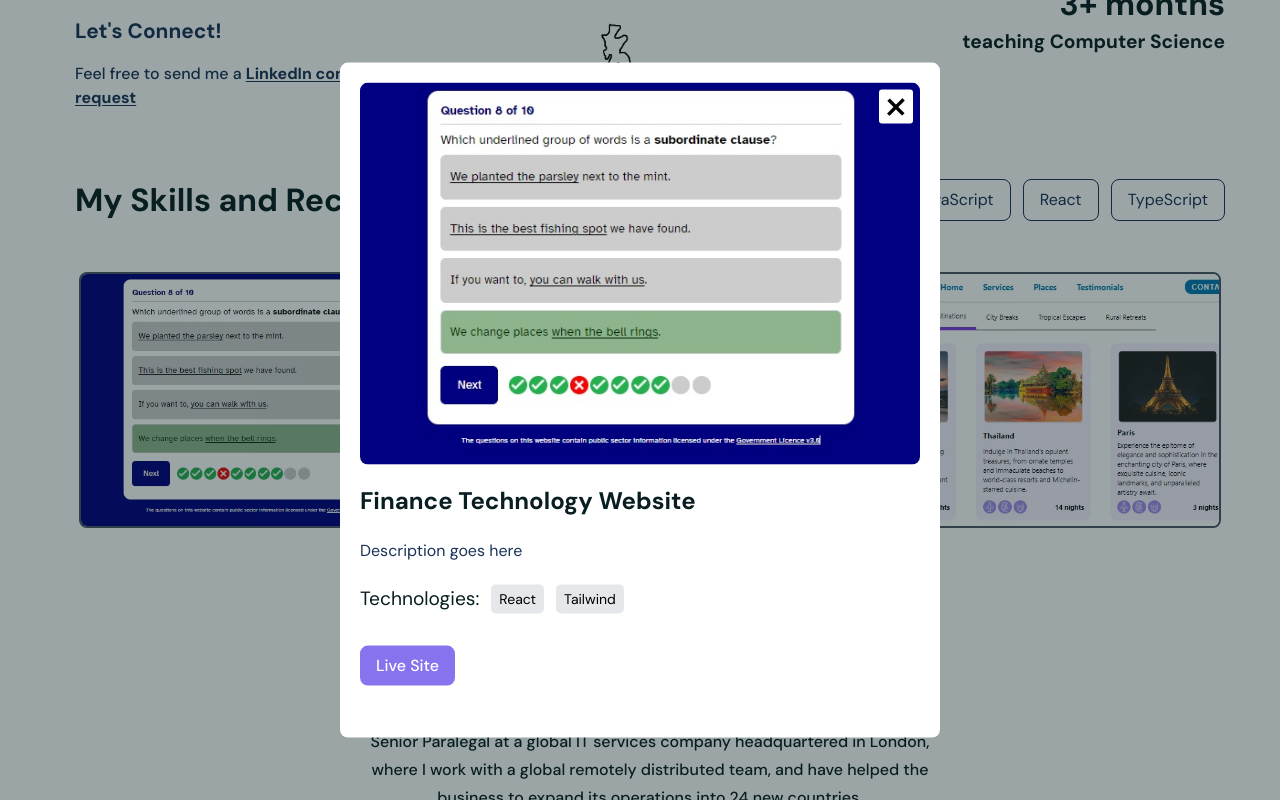
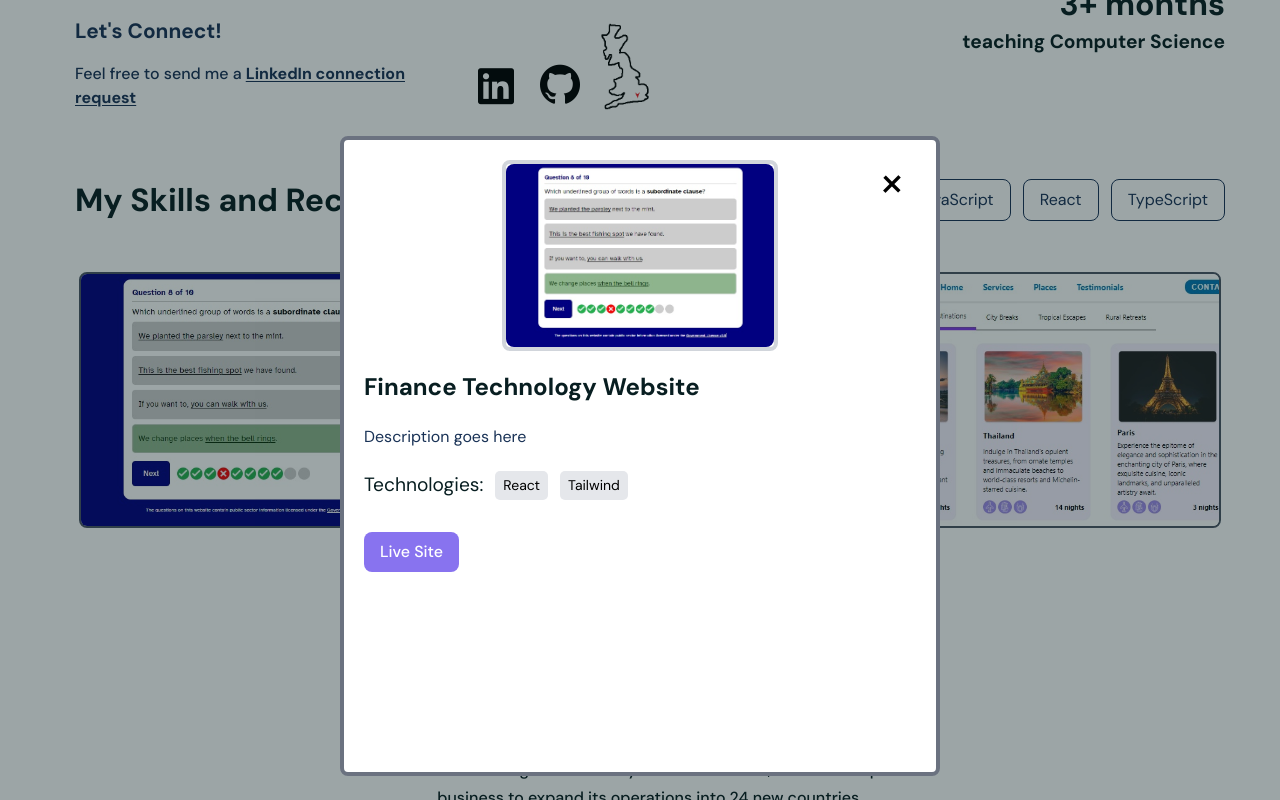
Before and after one commit to Nadia982/portfolio-2024-01-15, a React (Create React App) app: page / in a window 1280 px wide. Both pictures are taken after a click on the element 263 px from the left and 827 px from the top of the page. Shown: the part 427-1227 px from the top of the page. Built offline with nearby package versions, Linux system fonts and the light colour scheme.

Commit message:
updated Modal so it doesn't overlap with sticky menu

```diff
--- a/src/components/UI/Modal.jsx
+++ b/src/components/UI/Modal.jsx
@@ -4,14 +4,14 @@ import projects from "../../assets/data/portfolioData";
 const Modal = ({activeID, setShowModal}) => {
   const project = projects.find(project => project.id ==activeID);
   return (
-    <div className = "w-full h-full fixed top-0 left-0 z-10 bg-headingColor bg-opacity-40">
-      <div className = "max-w-[600px] absolute top-1/2 left-1/2 z-20 bg-white rounded-[8px] transform -translate-x-1/2 -translate-y-1/2 p-5">
-        <div>
+    <div className ="w-full h-full fixed top-0 left-0 z-10 bg-headingColor bg-opacity-40">
+      <div className = "mt-14 flex-column m-auto items-end justify-end border-gray-500 border-4 h-[80vh] w-11/12 md:max-w-[600px] md:w-full absolute top-1/2 left-1/2 z-20 bg-white rounded-[8px] transform -translate-x-1/2 -translate-y-1/2 p-5">
+        <div className ="w-1/2 m-auto border-4 border-gray-300 rounded-[8px]">
           <figure>
             <img className="rounded-[8px]" src={project.imgUrl} alt={project.imgUrl}/>
           </figure>
         </div>
-        <div>
+        <div className="m-auto">
           <h2 className="text-2xl text-headingColor font-[700] my-5">{project.title}
           </h2>
           <p className = "text-[1rem] leading-7 text-smallTextColor">{project.description}</p>
```
